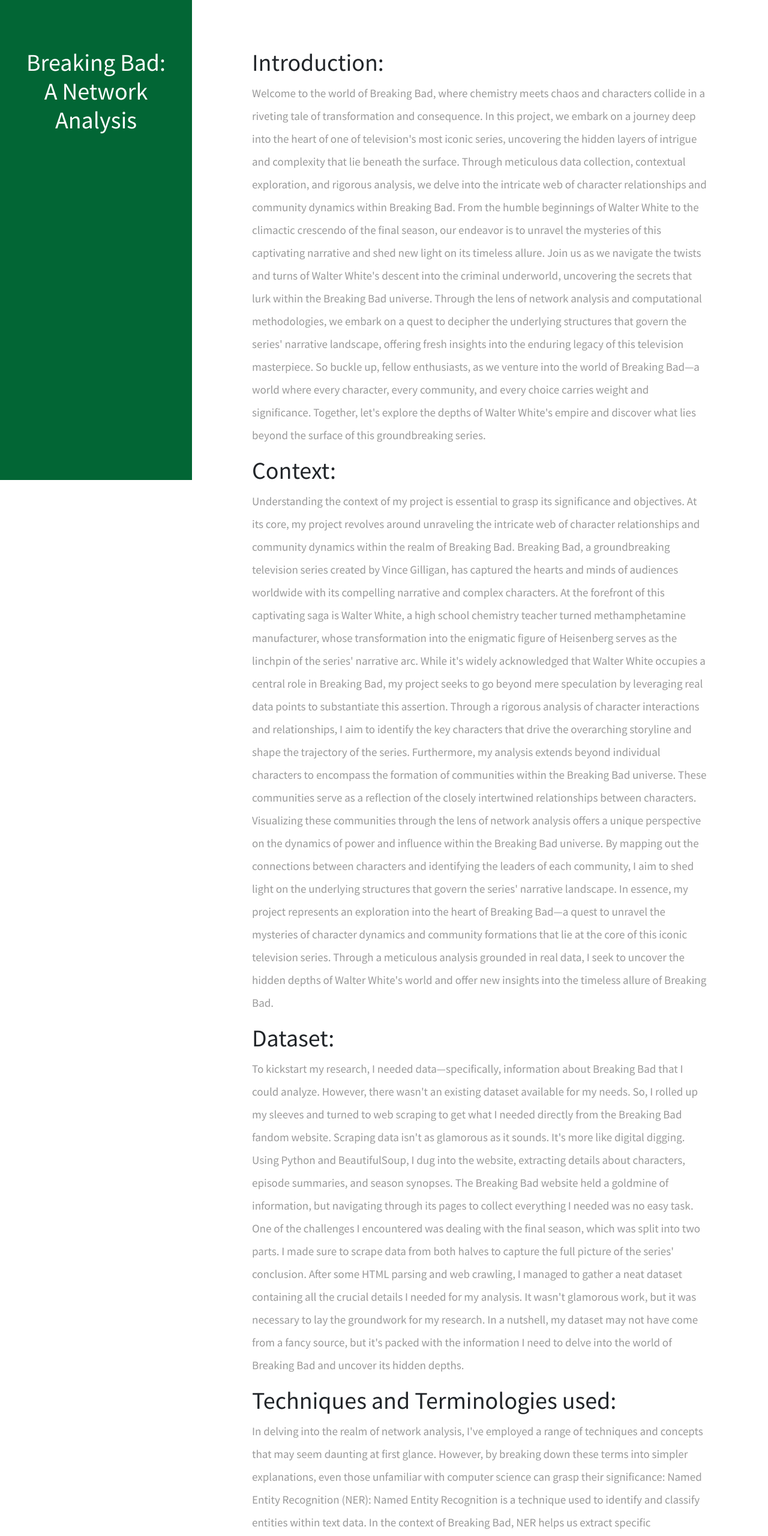
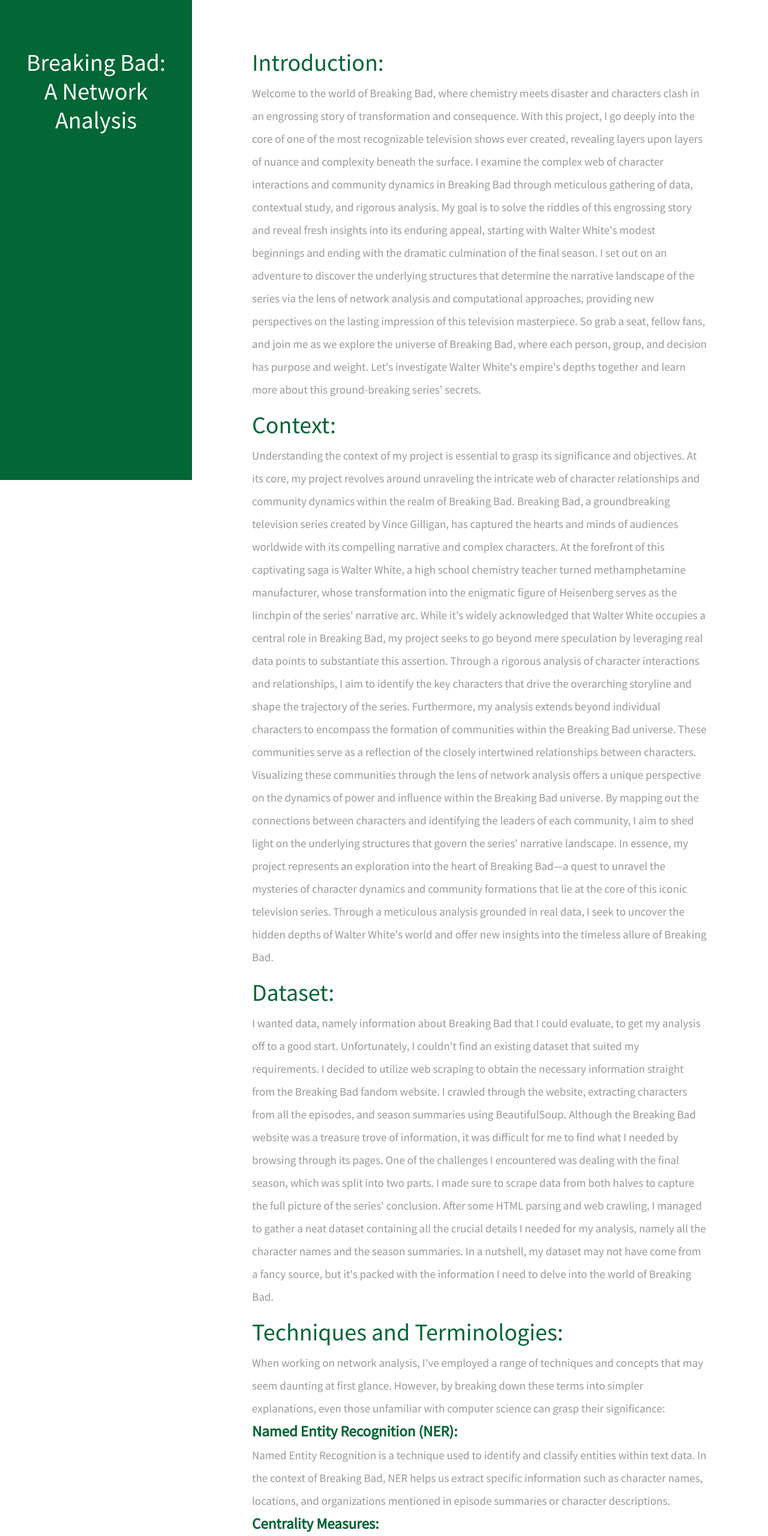
Before and after one commit to akshat1604/bb-network-analysis, a plain HTML site: page index.html in a window 1280 px wide. Shown: the top 2560 px of the page at 60% size. Drawn offline with Linux system fonts and the light colour scheme.

Commit message:
Cleaner and better draft

```diff
--- a/index.html
+++ b/index.html
@@ -3,7 +3,7 @@
 <head>
 	<meta charset="UTF-8">
 	<meta name="viewport" content="width=device-width, initial-scale=1.0">
-	<title>Xtra Blog</title>
+	<title>Breaking Bad : A Network Analysis</title>
 	<link rel="stylesheet" href="fontawesome/css/all.min.css"> <!-- https://fontawesome.com/ -->
 	<link href="https://fonts.googleapis.com/css2?family=Source+Sans+Pro&display=swap" rel="stylesheet"> <!-- https://fonts.google.com/ -->
     <link href="css/bootstrap.min.css" rel="stylesheet">
@@ -35,17 +35,11 @@ https://templatemo.com/tm-553-xtra-blog
 
             <div class="row tm-row">
 
-               <h1>Introduction:</h1>
+               <h1 style="color: #026635;">Introduction:</h1>
                   <p>
-                     Welcome to the world of Breaking Bad, where chemistry meets chaos and characters collide in a riveting tale of transformation and consequence. In this project, we embark on a journey deep into the heart of one of television's most iconic series, uncovering the hidden layers of intrigue and complexity that lie beneath the surface.
-
-Through meticulous data collection, contextual exploration, and rigorous analysis, we delve into the intricate web of character relationships and community dynamics within Breaking Bad. From the humble beginnings of Walter White to the climactic crescendo of the final season, our endeavor is to unravel the mysteries of this captivating narrative and shed new light on its timeless allure.
-
-Join us as we navigate the twists and turns of Walter White's descent into the criminal underworld, uncovering the secrets that lurk within the Breaking Bad universe. Through the lens of network analysis and computational methodologies, we embark on a quest to decipher the underlying structures that govern the series' narrative landscape, offering fresh insights into the enduring legacy of this television masterpiece.
-
-So buckle up, fellow enthusiasts, as we venture into the world of Breaking Bad—a world where every character, every community, and every choice carries weight and significance. Together, let's explore the depths of Walter White's empire and discover what lies beyond the surface of this groundbreaking series.
+                     Welcome to the world of Breaking Bad, where chemistry meets disaster and characters clash in an engrossing story of transformation and consequence. With this project, I go deeply into the core of one of the most recognizable television shows ever created, revealing layers upon layers of nuance and complexity beneath the surface. I examine the complex web of character interactions and community dynamics in Breaking Bad through meticulous gathering of data, contextual study, and rigorous analysis. My goal is to solve the riddles of this engrossing story and reveal fresh insights into its enduring appeal, starting with Walter White's modest beginnings and ending with the dramatic culmination of the final season. I set out on an adventure to discover the underlying structures that determine the narrative landscape of the series via the lens of network analysis and computational approaches, providing new perspectives on the lasting impression of this television masterpiece. So grab a seat, fellow fans, and join me as we explore the universe of Breaking Bad, where each person, group, and decision has purpose and weight. Let's investigate Walter White's empire's depths together and learn more about this ground-breaking series' secrets.
                   </p>
-                  <h1>Context:</h1>
+                  <h1 style="color: #026635;">Context:</h1>
                   <p>Understanding the context of my project is essential to grasp its significance and objectives. At its core, my project revolves around unraveling the intricate web of character relationships and community dynamics within the realm of Breaking Bad.
 
                      Breaking Bad, a groundbreaking television series created by Vince Gilligan, has captured the hearts and minds of audiences worldwide with its compelling narrative and complex characters. At the forefront of this captivating saga is Walter White, a high school chemistry teacher turned methamphetamine manufacturer, whose transformation into the enigmatic figure of Heisenberg serves as the linchpin of the series' narrative arc.
@@ -58,35 +52,29 @@ So buckle up, fellow enthusiasts, as we venture into the world of Breaking Bad
                      In essence, my project represents an exploration into the heart of Breaking Bad—a quest to unravel the mysteries of character dynamics and community formations that lie at the core of this iconic television series. Through a meticulous analysis grounded in real data, I seek to uncover the hidden depths of Walter White's world and offer new insights into the timeless allure of Breaking Bad.
 
                      </p>
-                     <h1>Dataset:</h1>
+                     <h1 style="color: #026635;">Dataset:</h1>
                      <p>
-                        To kickstart my research, I needed data—specifically, information about Breaking Bad that I could analyze. However, there wasn't an existing dataset available for my needs. So, I rolled up my sleeves and turned to web scraping to get what I needed directly from the Breaking Bad fandom website.
-
-Scraping data isn't as glamorous as it sounds. It's more like digital digging. Using Python and BeautifulSoup, I dug into the website, extracting details about characters, episode summaries, and season synopses. The Breaking Bad website held a goldmine of information, but navigating through its pages to collect everything I needed was no easy task.
-
-One of the challenges I encountered was dealing with the final season, which was split into two parts. I made sure to scrape data from both halves to capture the full picture of the series' conclusion.
-
-After some HTML parsing and web crawling, I managed to gather a neat dataset containing all the crucial details I needed for my analysis. It wasn't glamorous work, but it was necessary to lay the groundwork for my research.
-
-In a nutshell, my dataset may not have come from a fancy source, but it's packed with the information I need to delve into the world of Breaking Bad and uncover its hidden depths.
+                        I wanted data, namely information about Breaking Bad that I could evaluate, to get my analysis off to a good start. Unfortunately, I couldn't find an existing dataset that suited my requirements. I decided to utilize web scraping to obtain the necessary information straight from the Breaking Bad fandom website. I crawled through the website, extracting characters from all the episodes, and season summaries using BeautifulSoup. Although the Breaking Bad website was a treasure trove of information, it was difficult for me to find what I needed by browsing through its pages.
+                        One of the challenges I encountered was dealing with the final season, which was split into two parts. I made sure to scrape data from both halves to capture the full picture of the series' conclusion. After some HTML parsing and web crawling, I managed to gather a neat dataset containing all the crucial details I needed for my analysis, namely all the character names and the season summaries. In a nutshell, my dataset may not have come from a fancy source, but it's packed with the information I need to delve into the world of Breaking Bad.
 
                      </p>
-                     <h1>Techniques and Terminologies used:</h1>
+                     <h1 style="color: #026635;">Techniques and Terminologies:</h1>
                      <p>
-                        In delving into the realm of network analysis, I've employed a range of techniques and concepts that may seem daunting at first glance. However, by breaking down these terms into simpler explanations, even those unfamiliar with computer science can grasp their significance:
-
-Named Entity Recognition (NER): Named Entity Recognition is a technique used to identify and classify entities within text data. In the context of Breaking Bad, NER helps us extract specific information such as character names, locations, and organizations mentioned in episode summaries or character descriptions. <br>
-Centrality Measures: <br>
-Network Centrality: Network centrality refers to the importance of a node (or character in our case) within a network. It quantifies how central or influential a character is in the overall structure of the Breaking Bad universe.<br>
-Degree Centrality: Degree centrality measures how well-connected a character is by counting the number of connections (or edges) they have with other characters. A character with high degree centrality is highly connected and may play a significant role in the narrative.<br>
-Betweenness Centrality: Betweenness centrality identifies characters that act as bridges or intermediaries between other characters in the network. These characters often control the flow of information or influence within the Breaking Bad universe.<br>
-Closeness Centrality: Closeness centrality measures how quickly a character can reach all other characters in the network. Characters with high closeness centrality are central to the network's communication and interaction dynamics.<br>
-Eigen Centrality: Eigen centrality evaluates a character's importance based on their connections to other important characters. It takes into account not only a character's direct connections but also the connections of their connections.<br>
-PageRank: PageRank, originally developed by Google, assesses the importance of a character based on the quality and quantity of their connections. Characters with high PageRank are considered influential within the network.<br>
-These terminologies serve as essential tools in our analysis, enabling us to quantify and understand the roles and relationships of characters within the Breaking Bad universe. Through their application, we gain valuable insights into the dynamics that drive the narrative and shape the interconnected web of characters in the series.
+                        When working on network analysis, I've employed a range of techniques and concepts that may seem daunting at first glance. However, by breaking down these terms into simpler explanations, even those unfamiliar with computer science can grasp their significance:
+<br>
+<span style="font-size: 25px; color: #026635;"><b>Named Entity Recognition (NER):</b></span> <br> Named Entity Recognition is a technique used to identify and classify entities within text data. In the context of Breaking Bad, NER helps us extract specific information such as character names, locations, and organizations mentioned in episode summaries or character descriptions. <br>
+<span style="font-size: 25px; color: #026635;"><b>Centrality Measures:</b></span> <br>
+<span style="font-size: 20px; color: #026635;"><b>Network Centrality:</b></span> Network centrality refers to the importance of a node (or character in our case) within a network. It quantifies how central or influential a character is in the overall structure of the Breaking Bad universe.<br>
+<span style="font-size: 20px; color: #026635;"><b>Degree Centrality:</b></span>  Degree centrality measures how well-connected a character is by counting the number of connections (or edges) they have with other characters. A character with high degree centrality is highly connected and may play a significant role in the narrative.<br>
+<span style="font-size: 20px; color: #026635;"><b>Betweenness Centrality:</b></span> Betweenness centrality identifies characters that act as bridges or intermediaries between other characters in the network. These characters often control the flow of information or influence within the Breaking Bad universe.<br>
+<span style="font-size: 20px; color: #026635;"><b>Closeness Centrality:</b></span> Closeness centrality measures how quickly a character can reach all other characters in the network. Characters with high closeness centrality are central to the network's communication and interaction dynamics.<br>
+<span style="font-size: 20px; color: #026635;"><b>Eigen Centrality:</b></span>  Eigen centrality evaluates a character's importance based on their connections to other important characters. It takes into account not only a character's direct connections but also the connections of their connections.<br>
+<span style="font-size: 20px; color: #026635;"><b>PageRank:</b></span> PageRank, originally developed by Google, assesses the importance of a character based on the quality and quantity of their connections. Characters with high PageRank are considered influential within the network.
+<br>
+These terminologies served as essential tools in my analysis, enabling me to quantify and understand the roles and relationships of characters within the Breaking Bad universe. Through their application, I gained valuable insights into the dynamics that drive the narrative and shape the interconnected web of characters in the series.
 
                      </p>
-                     <h1>Data Analysis:</h1>
+                     <h1 style="color: #026635;">Data Analysis:</h1>
                      <p>
                         As we delve into the analysis phase of our project, it's crucial to understand the meticulous steps taken to unravel the complex tapestry of character relationships and community dynamics within Breaking Bad.
 
@@ -103,7 +91,7 @@ Through this rigorous analysis, a compelling narrative begins to emerge. While i
 In conclusion, our analysis serves as a testament to the power of computational methodologies in unraveling the mysteries of Breaking Bad. By employing a blend of advanced techniques and meticulous attention to detail, we illuminate the intricate web of character relationships and community formations that define the series, reaffirming its status as a cultural phenomenon that continues to captivate audiences worldwide.
 
                      </p>
-                     <h1>Conclusion:</h1>
+                     <h1 style="color: #026635;">Conclusion:</h1>
                      <p>
                         In conclusion, our exploration of Breaking Bad has illuminated the complexities of character dynamics and community formations within the series. Through meticulous data analysis and computational methodologies, we've gained valuable insights into the central role of characters like Walter White while uncovering the nuanced hierarchy of importance among other key players.
 
```
